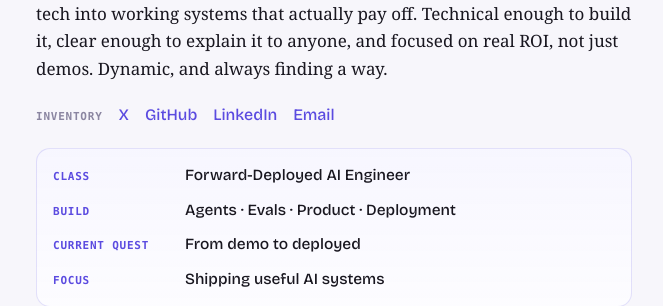
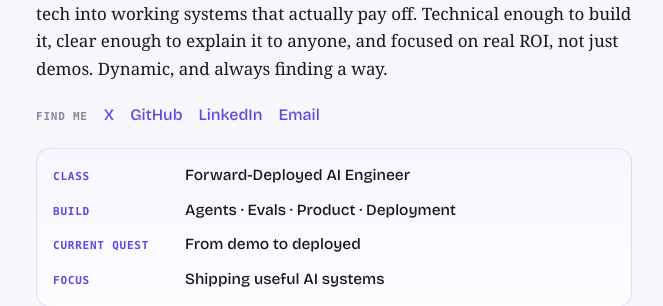
Before and after one commit to PeterP22/peterp22.github.io, a Jekyll site: the page built from index.html, in a window 1280 px wide. Shown: the part 169-475 px from the top of the page, without its empty margins (306-969 px from the left). Built offline with Jekyll 4.4.1, drawn with Linux system fonts in a browser that asks for light colours.

Commit message:
Rename Inventory links row to 'Find me'

```diff
--- a/index.html
+++ b/index.html
@@ -12,8 +12,8 @@ layout: default
 
   <p class="bio">I'm an AI engineer who helps people and businesses turn complicated tech into working systems that actually pay off. Technical enough to build it, clear enough to explain it to anyone, and focused on real ROI, not just demos. Dynamic, and always finding a way.</p>
 
-  <nav class="inventory" aria-label="Profile links">
-    <span class="inventory-label">Inventory</span>
+  <nav class="inventory" aria-label="Ways to contact me">
+    <span class="inventory-label">Find me</span>
     <span class="inventory-items">
       <a href="https://x.com/peterpreketes">X</a>
       <a href="https://github.com/PeterP22">GitHub</a>
```
